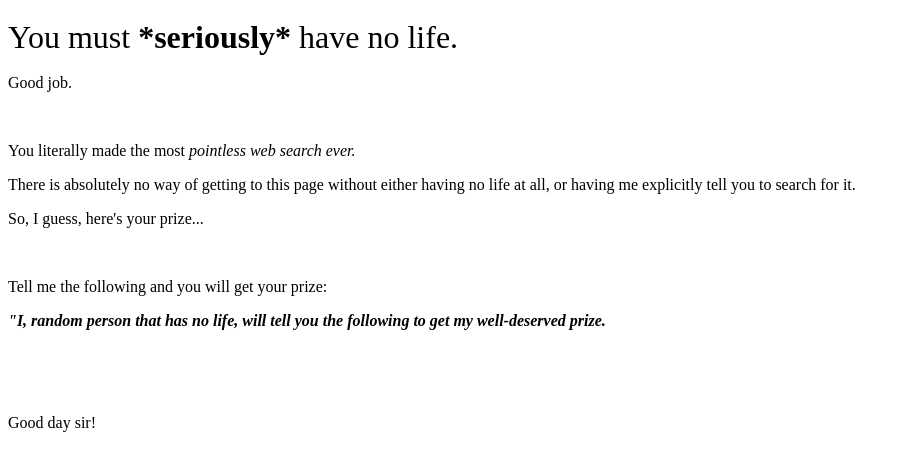
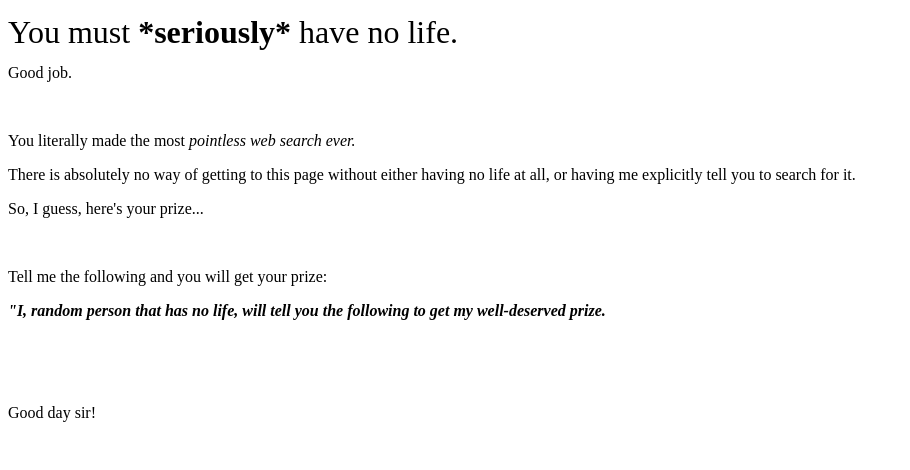
Before and after one commit to Wilsonator5000/wilsonator5000.github.io, a plain HTML site: page stuff-and-things/goodjob.html in a window 1280 px wide. Shown: the whole page, without its empty margins (0-910 px from the left). Drawn offline with Linux system fonts and the light colour scheme.

Commit message:
Update goodjob.html

```diff
--- a/stuff-and-things/goodjob.html
+++ b/stuff-and-things/goodjob.html
@@ -8,7 +8,7 @@
   <style type="text/css">
     .auto-style1 {
 	    font-size: xx-large;
-	    line-height:10px;
+	    line-height: 0px;
     }
   </style>
 </head>
```
